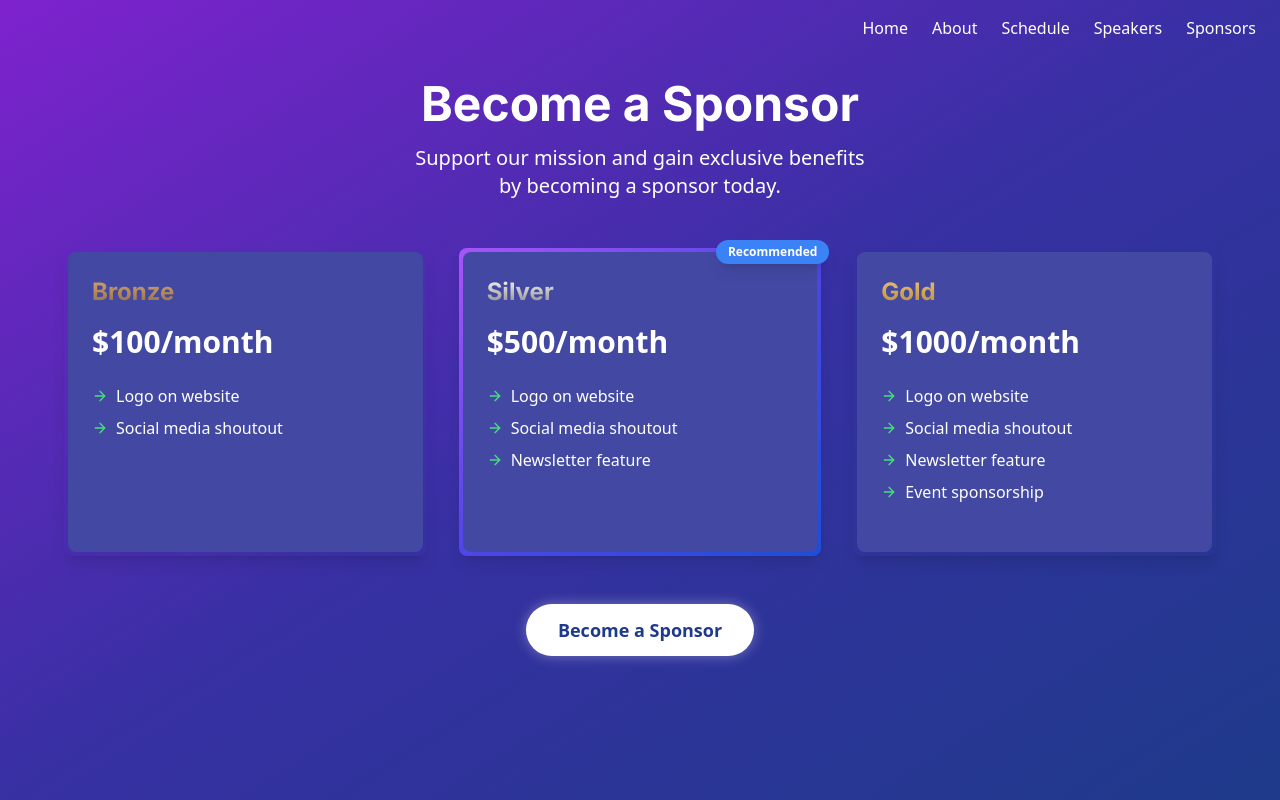
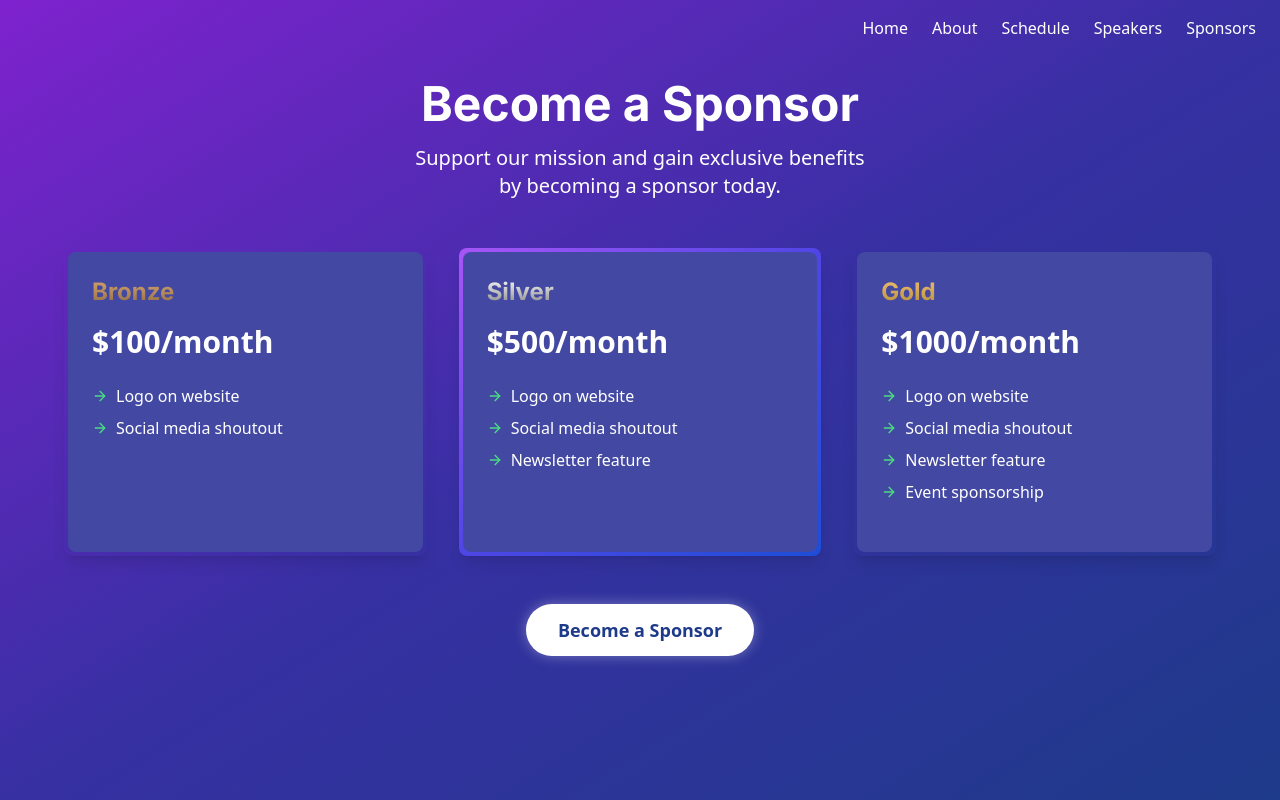
Before and after one commit to bibschan/cloud-summit-2025, a Next.js app: page /sponsor in a window 1280 px wide. Built offline with nearby package versions, Linux system fonts and the light colour scheme.

Commit message:
Remove the recommended badge

```diff
--- a/src/app/sponsor/page.tsx
+++ b/src/app/sponsor/page.tsx
@@ -24,8 +24,7 @@ export default function Sponsors() {
         "Logo on website",
         "Social media shoutout",
         "Newsletter feature"
-      ],
-      recommended: true
+      ]
     },
     {
       name: "Gold",
@@ -80,16 +79,6 @@ export default function Sponsors() {
               <div
                 className={`relative w-full h-full p-6 rounded-lg bg-[rgb(67,73,163)] `}
               >
-                {tier.recommended && (
-                  <motion.div
-                    className="absolute -top-3 -right-3 bg-blue-500 text-white text-xs font-bold px-3 py-1 rounded-full shadow-lg"
-                    initial={{ opacity: 0, scale: 0.8 }}
-                    animate={{ opacity: 1, scale: 1 }}
-                    transition={{ delay: 0.5, duration: 0.3 }}
-                  >
-                    Recommended
-                  </motion.div>
-                )}
                 <h3 className={`text-2xl font-bold mb-4 ${tier.titleClass}`}>
                   {tier.name}
                 </h3>
```
